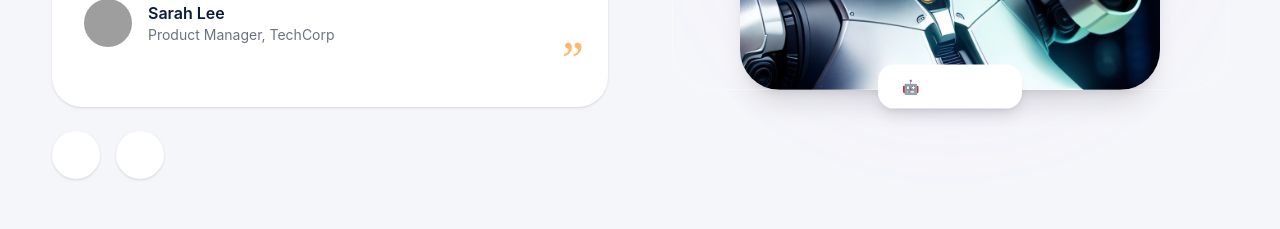
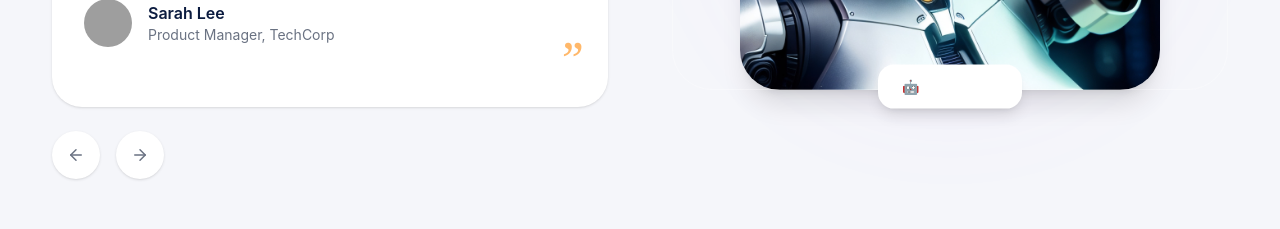
Before and after one commit to priyaudala/ideas2ai, a React app in the folder frontend/: page / in a window 1280 px wide. Shown: the part 1460-1689 px from the top of the page. Built offline with nearby package versions, Linux system fonts and the light colour scheme; grey boxes are pictures that could not be loaded; the HTML template or start-up script is replaced by a standard one.

Commit message:
small change in testionialcomponent

```diff
--- a/frontend/src/components/Home/TestimonialSection.jsx
+++ b/frontend/src/components/Home/TestimonialSection.jsx
@@ -22,15 +22,11 @@ export default function TestimonialSection() {
   const [index, setIndex] = useState(0);
 
   const nextSlide = () => {
-    setIndex((prev) =>
-      prev >= testimonials.length - 1 ? 0 : prev + 1
-    );
+    setIndex((prev) => (prev >= testimonials.length - 1 ? 0 : prev + 1));
   };
 
   const prevSlide = () => {
-    setIndex((prev) =>
-      prev === 0 ? testimonials.length - 1 : prev - 1
-    );
+    setIndex((prev) => (prev === 0 ? testimonials.length - 1 : prev - 1));
   };
 
   useEffect(() => {
@@ -44,7 +40,6 @@ export default function TestimonialSection() {
   return (
     <section className="bg-[#f5f6fa] py-16 sm:py-20 lg:py-24 overflow-hidden">
       <div className="max-w-[1240px] mx-auto px-4 sm:px-6 lg:px-8 grid grid-cols-1 lg:grid-cols-2 gap-12 lg:gap-16 items-center">
-
         {/* LEFT CONTENT */}
         <div className="order-2 lg:order-1">
           <p className="text-red-500 text-[11px] sm:text-xs font-semibold tracking-[0.25em] mb-3 sm:mb-4 text-center lg:text-left">
@@ -114,14 +109,14 @@ export default function TestimonialSection() {
             <div className="flex items-center justify-center lg:justify-start gap-3 sm:gap-4 mt-6">
               <button
                 onClick={prevSlide}
-                className="w-11 h-11 sm:w-12 sm:h-12 rounded-full bg-white shadow flex items-center justify-center hover:bg-purple-600 hover:text-white transition-all duration-300"
+                className="w-11 h-11 sm:w-12 sm:h-12 rounded-full bg-white shadow flex items-center justify-center text-gray-500 hover:bg-purple-600 hover:text-white transition-all duration-300"
               >
                 <ArrowLeft size={18} />
               </button>
 
               <button
                 onClick={nextSlide}
-                className="w-11 h-11 sm:w-12 sm:h-12 rounded-full bg-white shadow flex items-center justify-center hover:bg-purple-600 hover:text-white transition-all duration-300"
+                className="w-11 h-11 sm:w-12 sm:h-12 rounded-full bg-white shadow flex items-center justify-center text-gray-500 hover:bg-purple-600 hover:text-white transition-all duration-300"
               >
                 <ArrowRight size={18} />
               </button>
```
